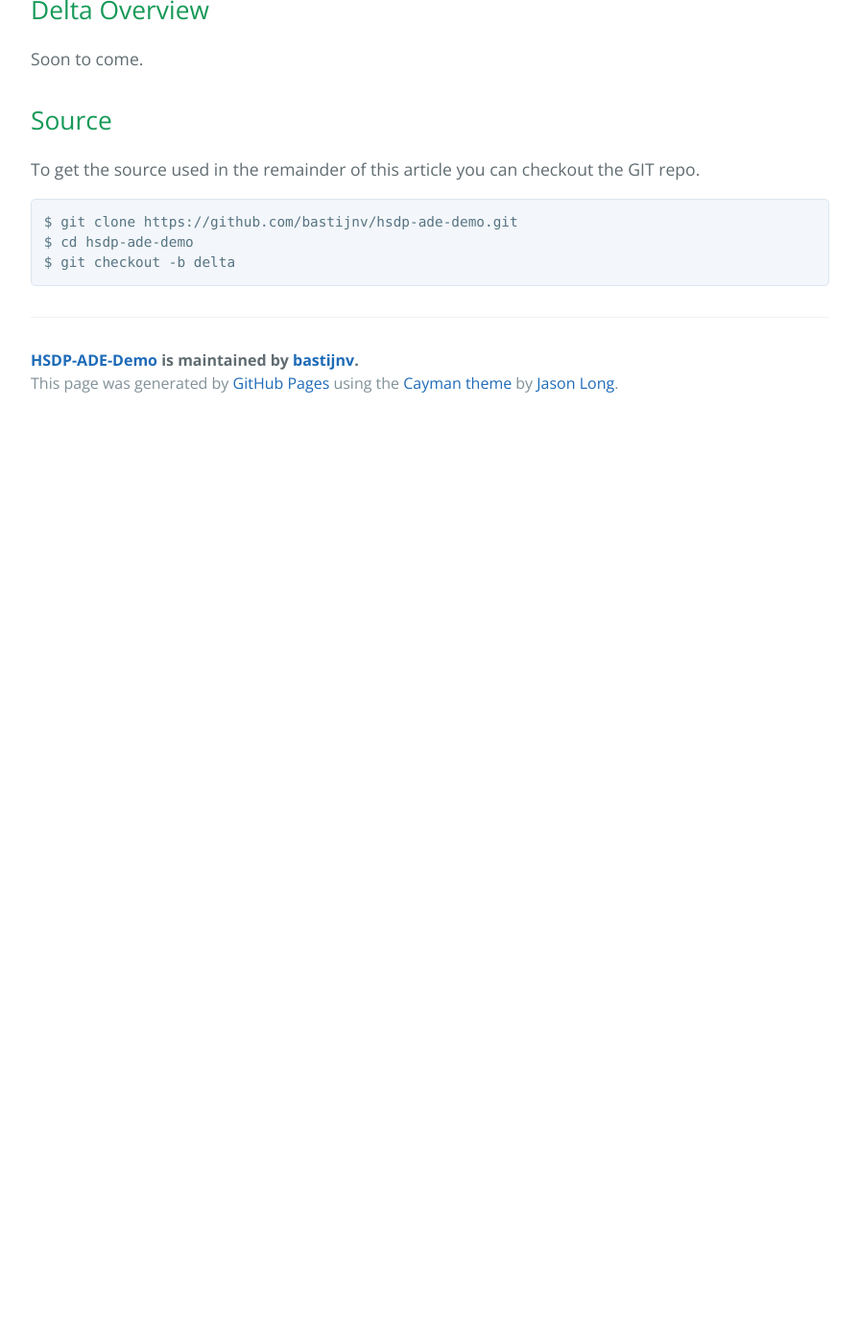
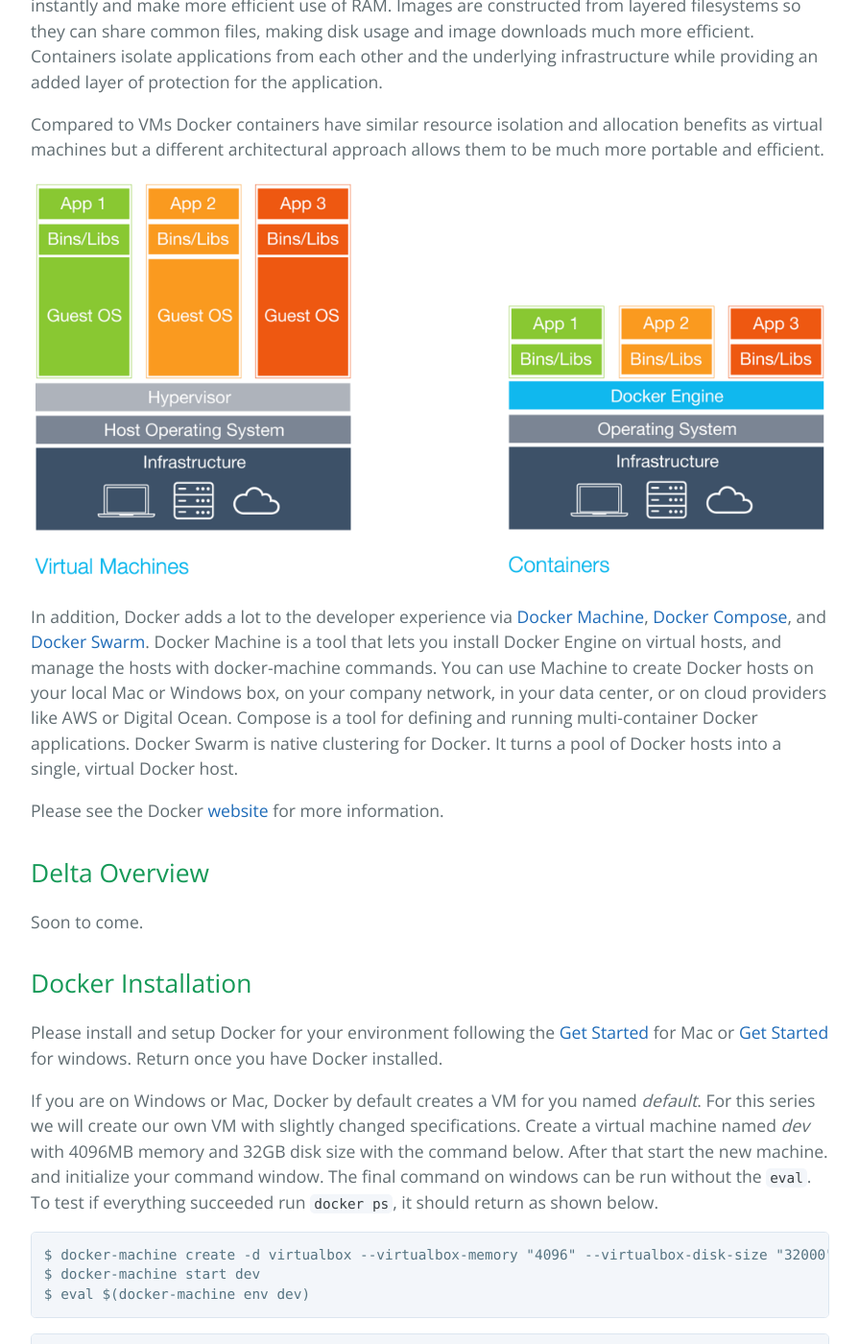
Before and after one commit to bastijnv/hsdp-ade-demo, a Jekyll site: the page built from articles/delta.md, in a window 1280 px wide and 1400 px high, scrolled down 920 px. Shown: the whole window at 96% size, without its empty margins (192-1087 px from the left). Built offline with Jekyll 4.4.1, drawn with Linux system fonts in a browser that asks for light colours; before the commit the page ends 1363 px from its top, so only the background shows below that; some of the changed text lies outside the part shown.

Commit message:
Started working on the Delta article.

````diff
--- a/articles/delta.md
+++ b/articles/delta.md
@@ -6,13 +6,63 @@
 {% include toc.html %}
 
 ## Introduction
-introduction comes hre.
+Docker containers wrap up a piece of software in a complete filesystem that contains everything it needs to run: code, runtime, system tools, system libraries – anything you can install on a server. This guarantees that it will always run the same, regardless of the environment it is running in.
+They are based on open standards allowing containers to run on all major Linux distributions and Microsoft operating systems with support for every infrastructure.
 
-## Docker
-Docker introduction, installation, and configuration.
+Containers running on a single machine all share the same operating system kernel so they start instantly and make more efficient use of RAM. Images are constructed from layered filesystems so they can share common files, making disk usage and image downloads much more efficient. Containers isolate applications from each other and the underlying infrastructure while providing an added layer of protection for the application.
+
+Compared to VMs Docker containers have similar resource isolation and allocation benefits as virtual machines but a different architectural approach allows them to be much more portable and efficient.
+
+![Docker](../images/delta-docker.png)
+
+In addition, Docker adds a lot to the developer experience via [Docker Machine](https://docs.docker.com/machine/), [Docker Compose](https://docs.docker.com/compose/), and [Docker Swarm](https://docs.docker.com/swarm/). Docker Machine is a tool that lets you install Docker Engine on virtual hosts, and manage the hosts with docker-machine commands. You can use Machine to create Docker hosts on your local Mac or Windows box, on your company network, in your data center, or on cloud providers like AWS or Digital Ocean. Compose is a tool for defining and running multi-container Docker applications. Docker Swarm is native clustering for Docker. It turns a pool of Docker hosts into a single, virtual Docker host.
+
+Please see the Docker [website](https://www.docker.com/) for more information.
 
 ## Delta Overview
 Soon to come.
+
+## Docker Installation
+Please install and setup Docker for your environment following the [Get Started](https://docs.docker.com/mac/started/) for Mac or [Get Started](https://docs.docker.com/windows/started) for windows. Return once you have Docker installed.
+
+If you are on Windows or Mac, Docker by default creates a VM for you named *default*. For this series we will create our own VM with slightly changed
+specifications. Create a virtual machine named *dev* with 4096MB memory and 32GB disk size with the command below. After that start the new machine.
+and initialize your command window. The final command on windows can be run without the `eval`. To test if everything succeeded run `docker ps`, it should
+return as shown below.
+
+```bash
+$ docker-machine create -d virtualbox --virtualbox-memory "4096" --virtualbox-disk-size "32000" dev
+$ docker-machine start dev
+$ eval $(docker-machine env dev)
+```
+
+
+```
+$ docker ps
+CONTAINER ID        IMAGE               COMMAND             CREATED             STATUS              PORTS               NAMES
+```
+
+For convenience we map the IP of our dev box to our hosts file.
+
+```bash
+$ docker-machine ip dev
+192.168.99.100
+```
+
+```
+##
+# Host Database
+#
+# localhost is used to configure the loopback interface
+# when the system is booting.  Do not change this entry.
+##
+127.0.0.1	localhost
+255.255.255.255	broadcasthost
+::1             localhost
+192.168.99.100  docker
+```
+
+Great, you are setup to work with Docker!
 
 ## Source
 To get the source used in the remainder of this article you can checkout the GIT repo.
@@ -22,3 +72,29 @@
 $ cd hsdp-ade-demo
 $ git checkout -b delta
 ```
+
+Gradle is configured to use the [gradle-docker](https://github.com/Transmode/gradle-docker) plugin to build and publish
+Docker images from the build script. During the build you will see this in the logs.
+
+> **NOTE** Before you run the build-all script be sure to have successfully completed the steps in the Docker Installation section.
+
+```bash
+:distDocker
+Sending build context to Docker daemon 35.63 MB
+```
+
+When the build completes successfully we can print the Docker images to verify everything went well.
+
+```bash
+$ docker images | grep philips
+philips/turbine                     latest                 9928b3b274f7        31 seconds ago       686 MB
+philips/monitor-dashboard           latest                 d634acfea330        56 seconds ago       684.2 MB
+philips/edge-server                 latest                 9f5ed6a177c5        About a minute ago   680 MB
+philips/discovery-server            latest                 4b4837406d2f        About a minute ago   685.8 MB
+philips/auth-server                 latest                 9729a38039f9        2 minutes ago        657.3 MB
+philips/patient-api-service         latest                 04825c9996bb        2 minutes ago        693.2 MB
+philips/patient-composite-service   latest                 ae848d3ad5f1        3 minutes ago        692 MB
+philips/episode-service             latest                 666c1fbb54fc        4 minutes ago        677.5 MB
+philips/observation-service         latest                 6863c77eb886        5 minutes ago        677.5 MB
+philips/patient-service             latest                 b44f758eec74        6 minutes ago        677.5 MB
+```
````
Also changed, not shown: index.md (+2 -1 lines), images/delta-docker.png (added).
